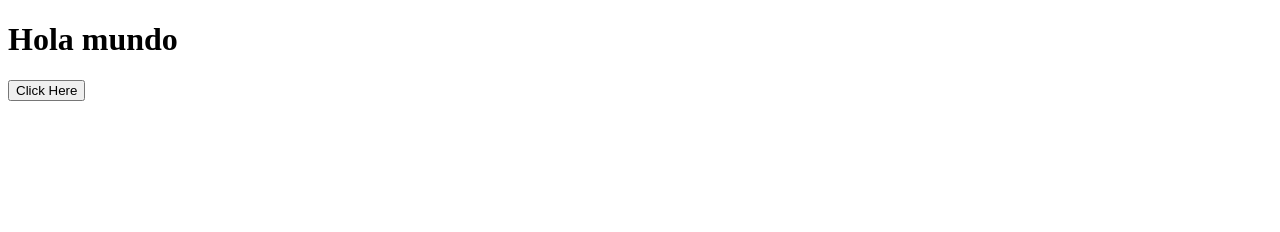
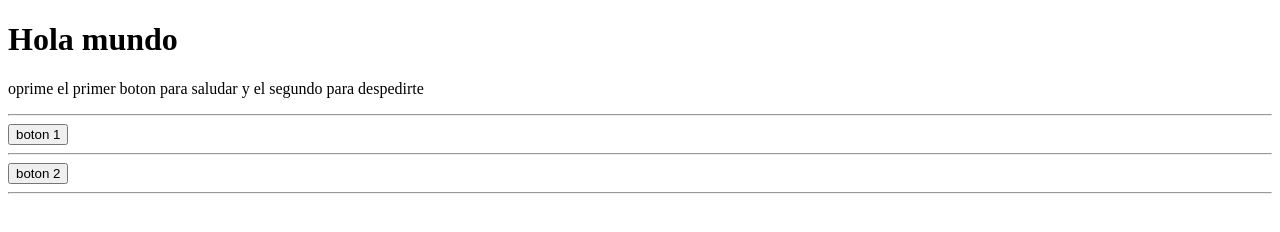
Before and after one commit to SebasQuirogaUCP/hola-mundo-html, a plain HTML site: page index.html in a window 1280 px wide. Drawn offline with Linux system fonts and the light colour scheme.

Commit message:
agregué un segundo boton, un pequeño parrafo y usé los elementos vacios

```diff
--- a/index.html
+++ b/index.html
@@ -3,11 +3,13 @@
 <head>
     <meta charset="UTF-8">
     <meta name="viewport" content="width=device-width, initial-scale=1.0">
-    <title>Document</title>
+    <title>boton de html</title>
 </head>
 <body>
     <h1>Hola mundo</h1>
-    <button onclick='saludar(" mundo,"," ¿todo bien?")'>Click Here</button>
+    <p>oprime el primer boton para saludar y el segundo para despedirte</p>
+    <hr>
+    <button onclick='saludar(" mundo,"," ¿todo bien?")'>boton 1</button>
 <script>
     function saludar(nombre, apellido){
         console.log("Hola" + nombre + "" + apellido);
@@ -15,6 +17,19 @@
     }
     // saludar(" mundo ,"," ¿todo bien?")
 </script>
+</body>
+<br>
+<hr>
+<body>
+    <button onclick='despedirte(" mundo,"," ¡cuidate!")'>boton 2</button>
+<script>
+    function despedirte(nombre, apellido){
+        console.log("Chao" + nombre + "" + apellido);
+        alert("Chao" + nombre + "" + apellido)
+    }
+    // despedirte(" mundo ,"," ¡cuidate!")
+</script>
+<hr>
 
 </body>
 </html>
```
